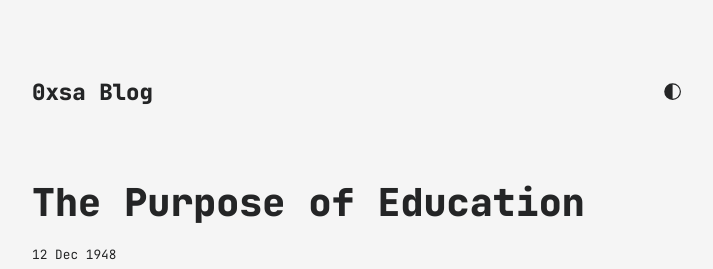
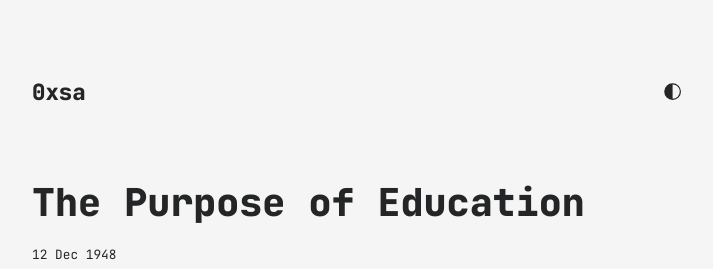
Before and after one commit to 0xsa0/site, a Jekyll site: the page built from all_collections/_posts/1948-12-12-the-purpose-of-education.md, in a window 1280 px wide and 900 px high. Shown: the top 269 px of the window, without its empty margins (283-996 px from the left). Built offline with Jekyll 4.4.1, drawn with Linux system fonts in a browser that asks for light colours; some of the changed text lies outside the part shown.

Commit message:
edit on site header

```diff
--- a/_config.yml
+++ b/_config.yml
@@ -1,4 +1,4 @@
-title: 0xsa Blog
+title: 0xsa
 markdown: kramdown
 
 # for atom feed
--- a/_data/author.yml
+++ b/_data/author.yml
@@ -2,7 +2,7 @@
 dp: https://i.imgur.com/kF0i3V8.jpeg
 description: "
   <p>
-    Developed.
+    127.0.0.1:9051
   </p>
   <br/>
 "
```
